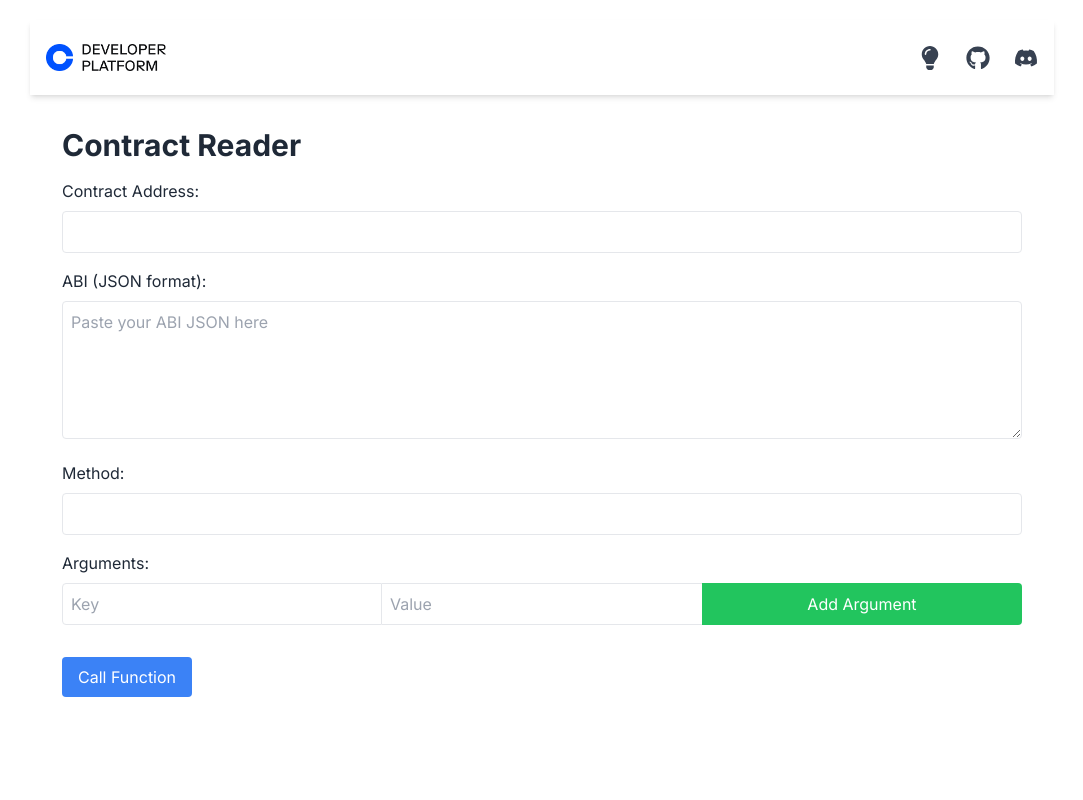
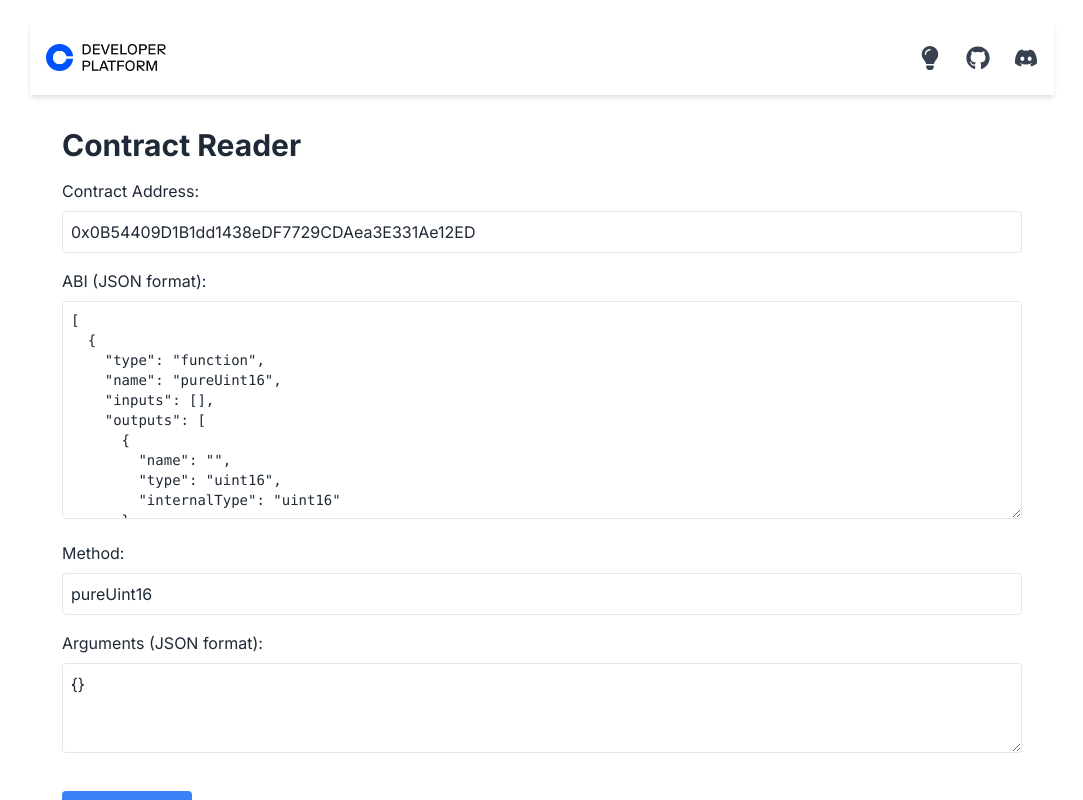
Before and after one commit to coinbase/cdp-sdk-sample-apps, a Next.js app: page /contractreader in a window 1280 px wide. Shown: the top 800 px of the page, without its empty margins (98-1181 px from the left). Built offline with nearby package versions, Linux system fonts and the light colour scheme.

Commit message:
fix bigint issue

```diff
--- a/app/api/contractreader/route.ts
+++ b/app/api/contractreader/route.ts
@@ -8,6 +8,10 @@ export async function POST(req: NextRequest) {
 
     console.log(abi)
 
+    console.log(contractAddress)
+    console.log(method)
+    console.log(args)
+
     const result = await readContract({
       networkId: "base-sepolia",
       abi: abi,
@@ -16,8 +20,13 @@ export async function POST(req: NextRequest) {
       args: args,
     });
 
-    console.log(result)
-    return NextResponse.json({ result });
+    // If the result is a BigInt, convert it to a string
+    const resultStr = typeof result === 'bigint' ? result.toString() : result;
+
+    return NextResponse.json({ result: resultStr }, {
+      status: 200,
+      headers: { 'Content-Type': 'application/json' },
+    });
   } catch (error) {
     console.error('Error reading contract:', error);
     return NextResponse.json({ error: (error as Error).message }, { status: 500 });
--- a/app/contractreader/page.tsx
+++ b/app/contractreader/page.tsx
@@ -2,47 +2,62 @@
 
 import { useState } from 'react'
 
+const defaultAbi = [
+  {
+    "type": "function",
+    "name": "pureUint16",
+    "inputs": [],
+    "outputs": [{ "name": "", "type": "uint16", "internalType": "uint16" }],
+    "stateMutability": "pure"
+  }
+]
+
 export default function Home() {
-  const [contractAddress, setContractAddress] = useState('')
-  const [abi, setAbi] = useState('')
-  const [method, setMethod] = useState('')
-  const [args, setArgs] = useState<{[key: string]: string}>({})
-  const [newArgKey, setNewArgKey] = useState('')
-  const [newArgValue, setNewArgValue] = useState('')
+  const [contractAddress, setContractAddress] = useState('0x0B54409D1B1dd1438eDF7729CDAea3E331Ae12ED')
+  const [abiInput, setAbiInput] = useState(JSON.stringify(defaultAbi, null, 2))
+  const [method, setMethod] = useState('pureUint16')
+  const [argsInput, setArgsInput] = useState('{}')
   const [output, setOutput] = useState('')
   const [isLoading, setIsLoading] = useState(false)
+  const [error, setError] = useState('')
 
   const handleAddressChange = (e: React.ChangeEvent<HTMLInputElement>) => {
     setContractAddress(e.target.value)
   }
 
   const handleAbiChange = (e: React.ChangeEvent<HTMLTextAreaElement>) => {
-    setAbi(e.target.value)
+    setAbiInput(e.target.value)
+    setError('')
   }
 
   const handleMethodChange = (e: React.ChangeEvent<HTMLInputElement>) => {
     setMethod(e.target.value)
   }
 
-  const handleAddArg = () => {
-    if (newArgKey && newArgValue) {
-      setArgs(prev => ({ ...prev, [newArgKey]: newArgValue }))
-      setNewArgKey('')
-      setNewArgValue('')
-    }
-  }
-
-  const handleRemoveArg = (key: string) => {
-    setArgs(prev => {
-      const newArgs = { ...prev }
-      delete newArgs[key]
-      return newArgs
-    })
+  const handleArgsChange = (e: React.ChangeEvent<HTMLTextAreaElement>) => {
+    setArgsInput(e.target.value)
+    setError('')
   }
 
   const callFunction = async () => {
     setIsLoading(true)
+    setError('')
     try {
+      let parsedAbi
+      let parsedArgs
+
+      try {
+        parsedAbi = JSON.parse(abiInput)
+      } catch (e) {
+        throw new Error('Invalid ABI JSON')
+      }
+
+      try {
+        parsedArgs = JSON.parse(argsInput)
+      } catch (e) {
+        throw new Error('Invalid Arguments JSON')
+      }
+
       const response = await fetch('/api/contractreader', {
         method: 'POST',
         headers: {
@@ -50,21 +65,23 @@ export default function Home() {
         },
         body: JSON.stringify({
           contractAddress,
-          abi,
+          abi: parsedAbi,
           method,
-          args,
+          args: parsedArgs,
         }),
       })
 
       if (!response.ok) {
-        throw new Error('Failed to call contract')
+        const errorData = await response.json()
+        throw new Error(errorData.error || 'Failed to call contract')
       }
 
       const data = await response.json()
       setOutput(JSON.stringify(data.result, null, 2))
     } catch (error) {
       console.error(error)
-      setOutput('Error: ' + (error as Error).message)
+      setError((error as Error).message)
+      setOutput('')
     } finally {
       setIsLoading(false)
     }
@@ -85,10 +102,10 @@ export default function Home() {
       <div className="mb-4">
         <label className="block mb-2">ABI (JSON format):</label>
         <textarea
-          value={abi}
+          value={abiInput}
           onChange={handleAbiChange}
-          className="w-full p-2 border rounded"
-          rows={5}
+          className="w-full p-2 border rounded font-mono text-sm"
+          rows={10}
           placeholder="Paste your ABI JSON here"
         />
       </div>
@@ -102,52 +119,16 @@ export default function Home() {
         />
       </div>
       <div className="mb-4">
-        <label className="block mb-2">Arguments:</label>
-        {Object.entries(args).map(([key, value]) => (
-          <div key={key} className="flex mb-2">
-            <input
-              type="text"
-              value={key}
-              readOnly
-              className="w-1/3 p-2 border rounded-l"
-            />
-            <input
-              type="text"
-              value={value}
-              readOnly
-              className="w-1/3 p-2 border-t border-b"
-            />
-            <button
-              onClick={() => handleRemoveArg(key)}
-              className="w-1/3 p-2 bg-red-500 text-white rounded-r"
-            >
-              Remove
-            </button>
-          </div>
-        ))}
-        <div className="flex mb-2">
-          <input
-            type="text"
-            value={newArgKey}
-            onChange={(e) => setNewArgKey(e.target.value)}
-            placeholder="Key"
-            className="w-1/3 p-2 border rounded-l"
-          />
-          <input
-            type="text"
-            value={newArgValue}
-            onChange={(e) => setNewArgValue(e.target.value)}
-            placeholder="Value"
-            className="w-1/3 p-2 border-t border-b"
-          />
-          <button
-            onClick={handleAddArg}
-            className="w-1/3 p-2 bg-green-500 text-white rounded-r"
-          >
-            Add Argument
-          </button>
-        </div>
+        <label className="block mb-2">Arguments (JSON format):</label>
+        <textarea
+          value={argsInput}
+          onChange={handleArgsChange}
+          className="w-full p-2 border rounded"
+          rows={3}
+          placeholder='{"arg1": "value1", "arg2": "value2"}'
+        />
       </div>
+      {error && <div className="text-red-500 mb-4">{error}</div>}
       <button
         onClick={callFunction}
         disabled={isLoading}
```
